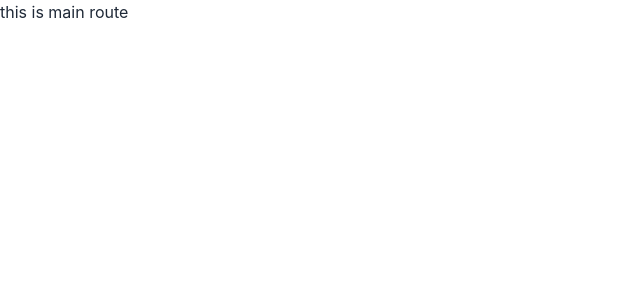
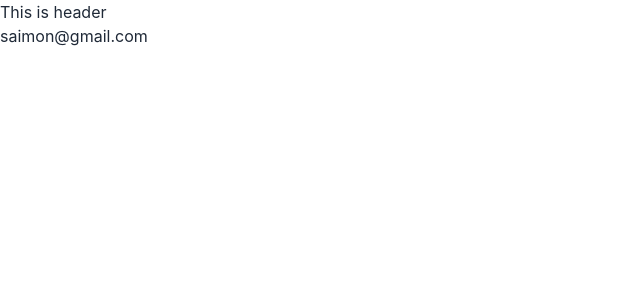
Before and after one commit to AbdullahAlAnasSaimon/KitoSkill-Client, a React (Create React App) app: page / in a window 1280 px wide. Shown: the top 300 px of the page, without its empty margins (0-640 px from the left). Built offline with nearby package versions, Linux system fonts and the light colour scheme.

Commit message:
added AuthContext api

```diff
--- /dev/null
+++ b/src/Pages/Header/Header.js
@@ -0,0 +1,15 @@
+import React from 'react';
+import { useContext } from 'react';
+import { AuthContext } from '../../contexts/AuthProvider/AuthProvider';
+
+const Header = () => {
+  const {user} = useContext(AuthContext);
+  return (
+    <div>
+      <h1>This is header</h1>
+      <p>{user.email}</p>
+    </div>
+  );
+};
+
+export default Header;
--- /dev/null
+++ b/src/contexts/AuthProvider/AuthProvider.js
@@ -0,0 +1,18 @@
+import React from 'react';
+import { createContext } from 'react';
+
+
+export const AuthContext = createContext();
+
+const AuthProvider = ({children}) => {
+  const user = {email: 'saimon@gmail.com'}
+
+  const authInfo = {user};
+  return (
+    <AuthContext.Provider value={authInfo}>
+      {children}
+    </AuthContext.Provider>
+  );
+};
+
+export default AuthProvider;
--- a/src/index.js
+++ b/src/index.js
@@ -3,11 +3,14 @@ import ReactDOM from 'react-dom/client';
 import './index.css';
 import App from './App';
 import reportWebVitals from './reportWebVitals';
+import AuthProvider from './contexts/AuthProvider/AuthProvider';
 
 const root = ReactDOM.createRoot(document.getElementById('root'));
 root.render(
   <React.StrictMode>
-    <App />
+    <AuthProvider>
+      <App />
+    </AuthProvider>
   </React.StrictMode>
 );
 
--- a/src/layout/Main.js
+++ b/src/layout/Main.js
@@ -1,10 +1,11 @@
 import React from 'react';
 import { Outlet } from 'react-router-dom';
+import Header from '../Pages/Header/Header';
 
 const Main = () => {
   return (
     <div>
-      <h2>this is main route</h2>
+      <Header></Header>
       <Outlet></Outlet>
     </div>
   );
```
